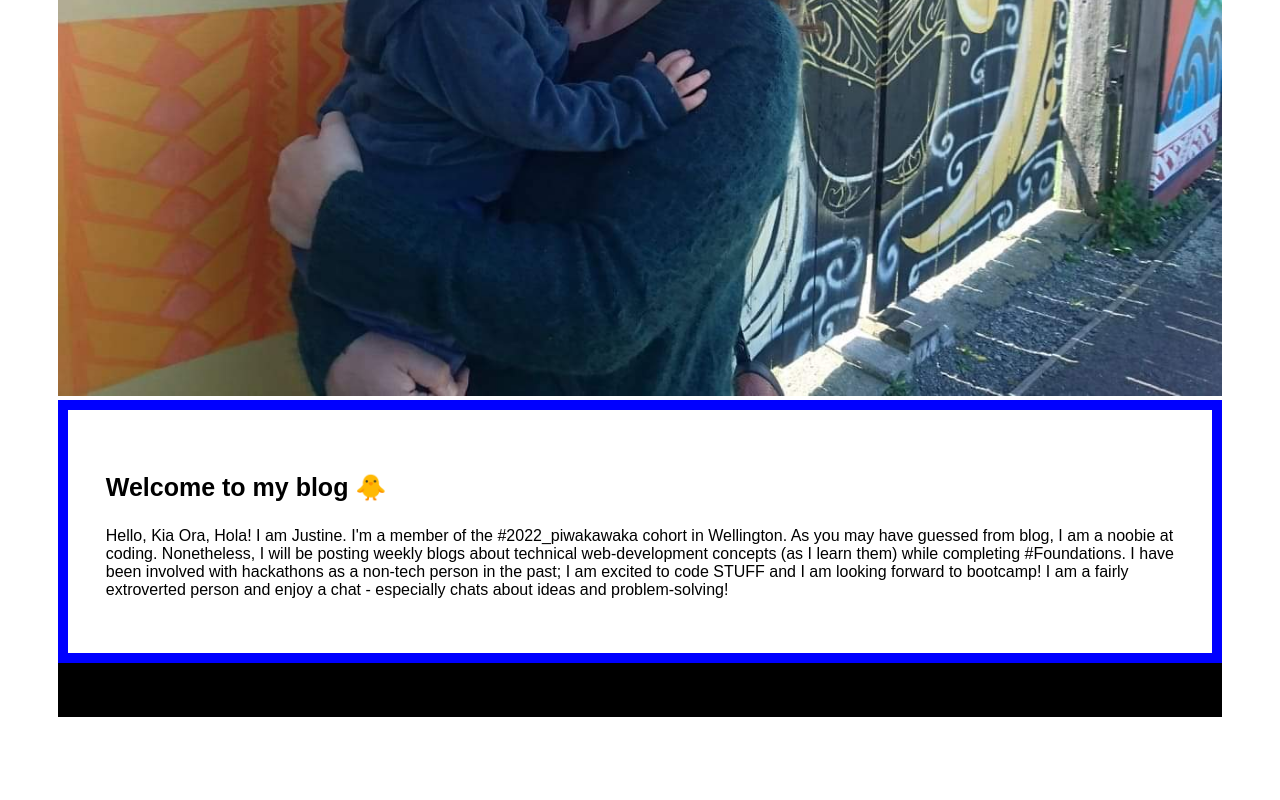
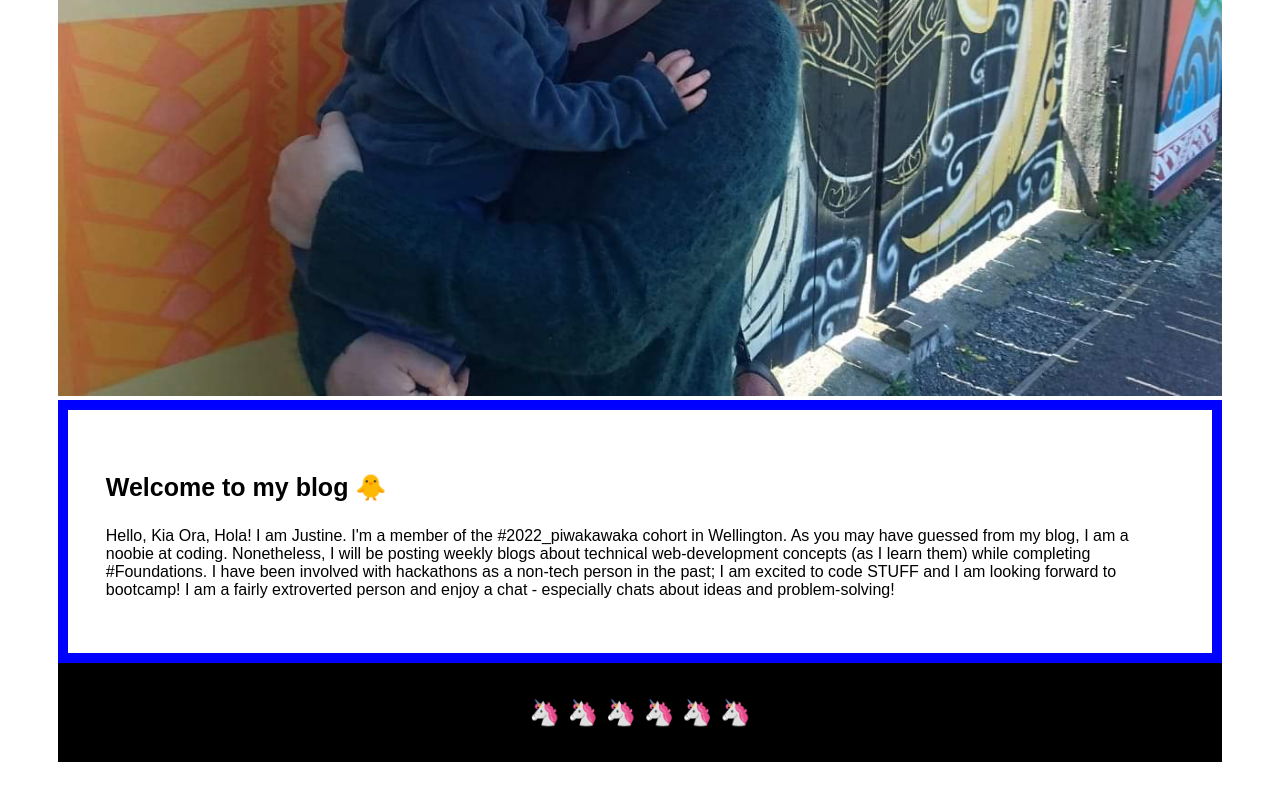
Before and after one commit to piwakawaka-2022/justine-pepperell.github.io, a plain HTML site: page index.html in a window 1280 px wide. Shown: the part 969-1769 px from the top of the page. Drawn offline with Linux system fonts and the light colour scheme.

Commit message:
align unicorn index page

```diff
--- a/index.html
+++ b/index.html
@@ -25,14 +25,14 @@
 
 <div class="kiaora"> <h3>Welcome to my blog	&#128037 </h3>
 <p>Hello, Kia Ora, Hola!
- I am Justine. I'm a member of the #2022_piwakawaka cohort in Wellington. As you may have guessed from blog, I am a noobie at coding.
+ I am Justine. I'm a member of the #2022_piwakawaka cohort in Wellington. As you may have guessed from my blog, I am a noobie at coding.
  Nonetheless, I will be posting weekly blogs about technical web-development concepts (as I learn them) while completing #Foundations.
  I have been involved with hackathons as a non-tech person in the past; I am excited to code STUFF and I am looking forward to bootcamp!
  I am a fairly extroverted person and enjoy a chat - especially chats about ideas and problem-solving!</p> </div>
 
  <!--fixed footer below-->
  <div class="footer">
-  <p>Footer - information pending</p>
+  <h3>	&#129412 	&#129412	&#129412 	&#129412 	&#129412 	&#129412 </h3>
 </div>
 <!-- end of footer. -->
 
--- a/styles/main.css
+++ b/styles/main.css
@@ -38,9 +38,7 @@ margin-top: 0;
 .footer {
   position: static;
   bottom: 0;
-  padding-top: 20px;
-  padding-right:0;
-  padding-left: 80px;
+  padding: 10px;
   background-color:black;
   text-align: center;
 }
```
